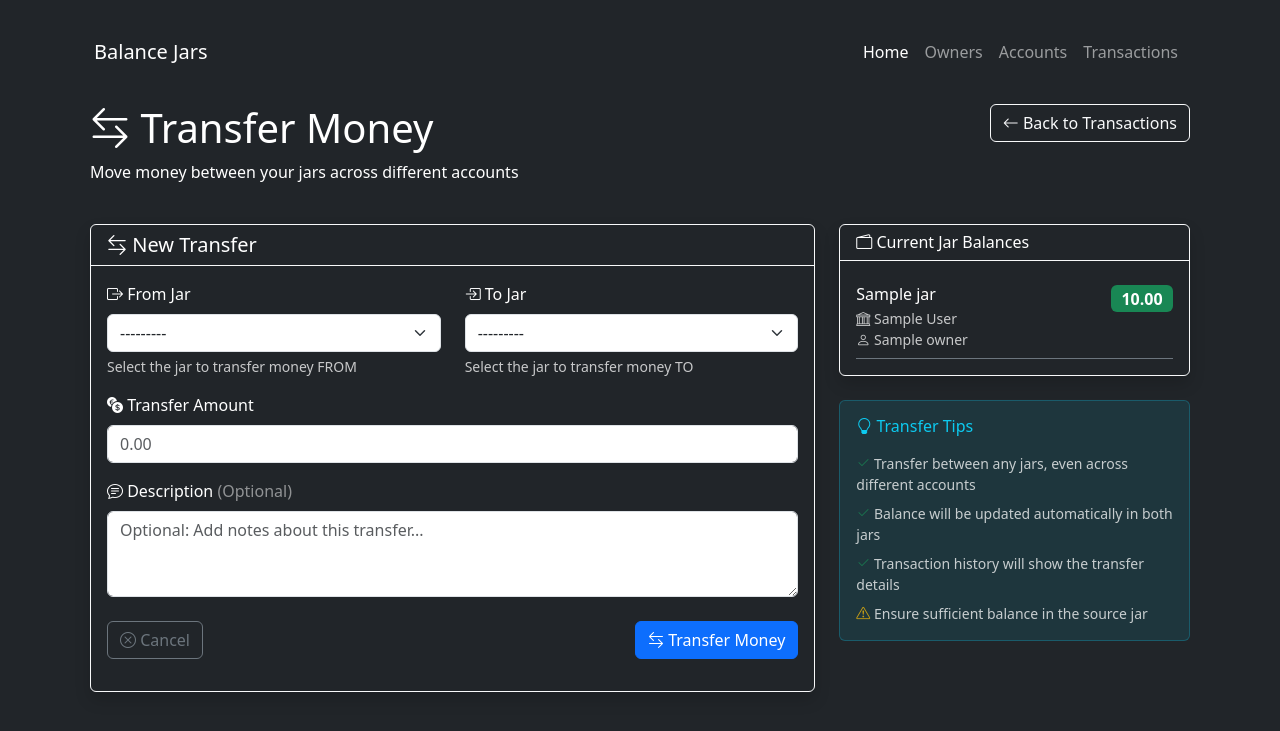
After one commit to whoismaruf/balance_jar, a Django app: page /transfer/ in a window 1280 px wide. The commit adds this page. Shown: the top 731 px of the page. Run offline with Django 5.2, Linux system fonts and the light colour scheme; a user stored in the database is signed in; tables that the repository leaves empty hold one stand-in row (values such as "Sample post"); some libraries are stand-ins or nearby versions.

Commit message:
Implement money transfer functionality: add TransferForm, update Transaction model, create transfer_money view, and add transfer template. Update transaction history and dashboard to display transfers.

```diff
--- a/core/forms.py
+++ b/core/forms.py
@@ -94,3 +94,84 @@ class OutgoingTransactionForm(forms.ModelForm):
         if commit:
             transaction.save()
         return transaction
+
+
+class TransferForm(forms.ModelForm):
+    source_jar = forms.ModelChoiceField(
+        queryset=Jar.objects.all(),
+        widget=forms.Select(attrs={'class': 'form-select'}),
+        help_text="Select the jar to transfer money FROM",
+        empty_label="-- Select source jar --"
+    )
+    destination_jar = forms.ModelChoiceField(
+        queryset=Jar.objects.all(),
+        widget=forms.Select(attrs={'class': 'form-select'}),
+        help_text="Select the jar to transfer money TO",
+        empty_label="-- Select destination jar --"
+    )
+
+    class Meta:
+        model = Transaction
+        fields = ['source_jar', 'destination_jar', 'amount', 'description']
+        widgets = {
+            'description': forms.Textarea(attrs={
+                'rows': 3,
+                'class': 'form-control',
+                'placeholder': 'Optional: Add notes about this transfer...'
+            }),
+            'amount': forms.NumberInput(attrs={
+                'step': '0.01',
+                'min': '0.01',
+                'class': 'form-control',
+                'placeholder': '0.00'
+            }),
+        }
+
+    def __init__(self, *args, **kwargs):
+        self.user = kwargs.pop('user', None)
+        super().__init__(*args, **kwargs)
+
+        # Filter jars by user and customize display
+        if self.user:
+            user_jars = Jar.objects.filter(account__created_by=self.user).select_related('account', 'owner')
+            self.fields['source_jar'].queryset = user_jars
+            self.fields['destination_jar'].queryset = user_jars
+
+            # Customize the choice labels to show account and balance info
+            jar_choices = []
+            for jar in user_jars:
+                label = f"{jar.name} - {jar.account.name} (Balance: {jar.balance}) - {jar.owner.name}"
+                jar_choices.append((jar.id, label))
+
+            self.fields['source_jar'].choices = [('', '---------')] + jar_choices
+            self.fields['destination_jar'].choices = [('', '---------')] + jar_choices
+
+    def clean(self):
+        cleaned_data = super().clean()
+        source_jar = cleaned_data.get('source_jar')
+        destination_jar = cleaned_data.get('destination_jar')
+        amount = cleaned_data.get('amount')
+
+        if source_jar and destination_jar:
+            # Check if trying to transfer to the same jar
+            if source_jar == destination_jar:
+                raise forms.ValidationError("Cannot transfer money to the same jar.")
+
+            # Check if source jar has sufficient balance
+            if amount and amount > source_jar.balance:
+                raise forms.ValidationError(
+                    f"Insufficient balance in {source_jar.name}. "
+                    f"Available: {source_jar.balance}, Requested: {amount}"
+                )
+
+        return cleaned_data
+
+    def save(self, commit=True):
+        transaction = super().save(commit=False)
+        transaction.transaction_type = 'TRANSFER'
+        transaction.jar = self.cleaned_data['source_jar']
+        transaction.destination_jar = self.cleaned_data['destination_jar']
+
+        if commit:
+            transaction.save()
+        return transaction
--- a/core/urls.py
+++ b/core/urls.py
@@ -14,4 +14,5 @@ urlpatterns = [
     path('jars/<int:jar_id>/add-income/', views.add_incoming_transaction, name='add_incoming_transaction'),
     path('jars/<int:jar_id>/add-expense/', views.add_outgoing_transaction, name='add_outgoing_transaction'),
     path('jars/<int:jar_id>/transactions/', views.jar_transactions, name='jar_transactions'),
+    path('transfer/', views.transfer_money, name='transfer_money'),
 ]
--- a/core/views.py
+++ b/core/views.py
@@ -251,3 +251,29 @@ def all_transactions(request):
     }
 
     return render(request, 'core/all_transactions.html', context)
+
+
+@login_required
+def transfer_money(request):
+    if request.method == 'POST':
+        form = TransferForm(request.POST, user=request.user)
+        if form.is_valid():
+            transfer = form.save(commit=False)
+            transfer.created_by = request.user
+            try:
+                transfer.save()
+                return redirect('all_transactions')
+            except ValueError as e:
+                form.add_error(None, str(e))
+    else:
+        form = TransferForm(user=request.user)
+
+    # Get user's jars for balance display
+    user_jars = Jar.objects.filter(account__created_by=request.user).select_related('account', 'owner')
+
+    context = {
+        'form': form,
+        'user_jars': user_jars,
+    }
+
+    return render(request, 'core/transfer_money.html', context)
--- /dev/null
+++ b/templates/core/transfer_money.html
@@ -0,0 +1,311 @@
+{% extends 'base.html' %}
+{% load crispy_forms_tags %}
+
+{% block title %}Transfer Money{% endblock %}
+
+{% block content %}
+<!-- Header Section -->
+<div class="row mb-4">
+    <div class="col-md-8">
+        <h1><i class="bi bi-arrow-left-right"></i> Transfer Money</h1>
+        <p class="text-white">Move money between your jars across different accounts</p>
+    </div>
+    <div class="col-md-4 text-end">
+        <div class="btn-group" role="group">
+            <a href="{% url 'all_transactions' %}" class="btn btn-outline-light">
+                <i class="bi bi-arrow-left"></i> Back to Transactions
+            </a>
+        </div>
+    </div>
+</div>
+
+<div class="row">
+    <!-- Transfer Form -->
+    <div class="col-lg-8">
+        <div class="card bg-dark border-light shadow">
+            <div class="card-header border-bottom border-light">
+                <h5 class="text-white mb-0">
+                    <i class="bi bi-arrow-left-right"></i> New Transfer
+                </h5>
+            </div>
+            <div class="card-body">
+                <form method="post">
+                    {% csrf_token %}
+
+                    <!-- Form Errors -->
+                    {% if form.non_field_errors %}
+                        <div class="alert alert-danger" role="alert">
+                            {% for error in form.non_field_errors %}
+                                <i class="bi bi-exclamation-triangle"></i> {{ error }}
+                            {% endfor %}
+                        </div>
+                    {% endif %}
+
+                    <div class="row">
+                        <!-- Source Jar -->
+                        <div class="col-md-6 mb-3">
+                            <label for="{{ form.source_jar.id_for_label }}" class="form-label text-white">
+                                <i class="bi bi-box-arrow-right"></i> From Jar
+                            </label>
+                            {{ form.source_jar }}
+                            <div class="form-text text-white opacity-75">{{ form.source_jar.help_text }}</div>
+                            <!-- Selected jar info -->
+                            <div id="source-jar-info" class="mt-2 p-2 bg-secondary bg-opacity-25 rounded" style="display: none;">
+                                <small class="text-white">
+                                    <div><strong>Account:</strong> <span id="source-account"></span></div>
+                                    <div><strong>Owner:</strong> <span id="source-owner"></span></div>
+                                    <div><strong>Balance:</strong> <span id="source-balance" class="text-success"></span></div>
+                                </small>
+                            </div>
+                            {% if form.source_jar.errors %}
+                                <div class="text-danger small">{{ form.source_jar.errors.0 }}</div>
+                            {% endif %}
+                        </div>
+
+                        <!-- Destination Jar -->
+                        <div class="col-md-6 mb-3">
+                            <label for="{{ form.destination_jar.id_for_label }}" class="form-label text-white">
+                                <i class="bi bi-box-arrow-in-right"></i> To Jar
+                            </label>
+                            {{ form.destination_jar }}
+                            <div class="form-text text-white opacity-75">{{ form.destination_jar.help_text }}</div>
+                            <!-- Selected jar info -->
+                            <div id="destination-jar-info" class="mt-2 p-2 bg-secondary bg-opacity-25 rounded" style="display: none;">
+                                <small class="text-white">
+                                    <div><strong>Account:</strong> <span id="destination-account"></span></div>
+                                    <div><strong>Owner:</strong> <span id="destination-owner"></span></div>
+                                    <div><strong>Current Balance:</strong> <span id="destination-balance" class="text-success"></span></div>
+                                </small>
+                            </div>
+                            {% if form.destination_jar.errors %}
+                                <div class="text-danger small">{{ form.destination_jar.errors.0 }}</div>
+                            {% endif %}
+                        </div>
+                    </div>
+
+                    <!-- Transfer Preview -->
+                    <div id="transfer-preview" class="alert alert-success" style="display: none;">
+                        <div class="row align-items-center">
+                            <div class="col-4 text-center">
+                                <div class="text-dark">
+                                    <div><strong id="preview-source-jar"></strong></div>
+                                    <div class="small">(<span id="preview-source-account"></span>)</div>
+                                    <div class="text-success">Balance: <span id="preview-source-balance"></span></div>
+                                </div>
+                            </div>
+                            <div class="col-4 text-center">
+                                <i class="bi bi-arrow-right text-warning display-4"></i>
+                                <div class="text-warning fw-bold mt-2">
+                                    <span id="preview-amount">0.00</span>
+                                </div>
+                            </div>
+                            <div class="col-4 text-center">
+                                <div class="text-dark">
+                                    <div><strong id="preview-destination-jar"></strong></div>
+                                    <div class="small">(<span id="preview-destination-account"></span>)</div>
+                                    <div class="text-success">Balance: <span id="preview-destination-balance"></span></div>
+                                </div>
+                            </div>
+                        </div>
+                    </div>
+
+                    <!-- Amount -->
+                    <div class="mb-3">
+                        <label for="{{ form.amount.id_for_label }}" class="form-label text-white">
+                            <i class="bi bi-currency-exchange"></i> Transfer Amount
+                        </label>
+                        {{ form.amount }}
+                        {% if form.amount.errors %}
+                            <div class="text-danger small">{{ form.amount.errors.0 }}</div>
+                        {% endif %}
+                    </div>
+
+                    <!-- Description -->
+                    <div class="mb-4">
+                        <label for="{{ form.description.id_for_label }}" class="form-label text-white">
+                            <i class="bi bi-chat-text"></i> Description <span class="text-white opacity-50">(Optional)</span>
+                        </label>
+                        {{ form.description }}
+                        {% if form.description.errors %}
+                            <div class="text-danger small">{{ form.description.errors.0 }}</div>
+                        {% endif %}
+                    </div>
+
+                    <!-- Submit Button -->
+                    <div class="d-flex justify-content-between align-items-center">
+                        <a href="{% url 'all_transactions' %}" class="btn btn-outline-secondary">
+                            <i class="bi bi-x-circle"></i> Cancel
+                        </a>
+                        <button type="submit" class="btn btn-primary">
+                            <i class="bi bi-arrow-left-right"></i> Transfer Money
+                        </button>
+                    </div>
+                </form>
+            </div>
+        </div>
+    </div>
+
+    <!-- Jar Balances Sidebar -->
+    <div class="col-lg-4">
+        <!-- Current Balances -->
+        <div class="card bg-dark border-light shadow mb-4">
+            <div class="card-header border-bottom border-light">
+                <h6 class="text-white mb-0">
+                    <i class="bi bi-wallet2"></i> Current Jar Balances
+                </h6>
+            </div>
+            <div class="card-body">
+                {% if user_jars %}
+                    <div class="list-group list-group-flush">
+                        {% for jar in user_jars %}
+                            <div class="list-group-item bg-transparent border-0 px-0 py-2 border-bottom border-secondary">
+                                <div class="d-flex justify-content-between align-items-start">
+                                    <div>
+                                        <h6 class="text-white mb-1">{{ jar.name }}</h6>
+                                        <small class="text-white opacity-75">
+                                            <i class="bi bi-bank"></i> {{ jar.account.name }}
+                                        </small>
+                                        <br>
+                                        <small class="text-white opacity-75">
+                                            <i class="bi bi-person"></i> {{ jar.owner.name }}
+                                        </small>
+                                    </div>
+                                    <div class="text-end">
+                                        <span class="badge bg-success fs-6">{{ jar.balance }}</span>
+                                    </div>
+                                </div>
+                            </div>
+                        {% endfor %}
+                    </div>
+                {% else %}
+                    <div class="text-center py-3">
+                        <i class="bi bi-inbox text-white opacity-50"></i>
+                        <div class="small text-white opacity-75 mt-1">No jars available</div>
+                    </div>
+                {% endif %}
+            </div>
+        </div>
+
+        <!-- Transfer Tips -->
+        <div class="card bg-info bg-opacity-10 border-info border-opacity-25">
+            <div class="card-body">
+                <h6 class="text-info mb-3">
+                    <i class="bi bi-lightbulb"></i> Transfer Tips
+                </h6>
+                <ul class="list-unstyled text-white opacity-75 small mb-0">
+                    <li class="mb-2">
+                        <i class="bi bi-check2 text-success"></i>
+                        Transfer between any jars, even across different accounts
+                    </li>
+                    <li class="mb-2">
+                        <i class="bi bi-check2 text-success"></i>
+                        Balance will be updated automatically in both jars
+                    </li>
+                    <li class="mb-2">
+                        <i class="bi bi-check2 text-success"></i>
+                        Transaction history will show the transfer details
+                    </li>
+                    <li>
+                        <i class="bi bi-exclamation-triangle text-warning"></i>
+                        Ensure sufficient balance in the source jar
+                    </li>
+                </ul>
+            </div>
+        </div>
+    </div>
+</div>
+
+<style>
+/* Custom styling for jar selection dropdowns */
+#id_source_jar option, #id_destination_jar option {
+    padding: 8px 12px;
+}
+
+/* Dynamic balance display */
+.jar-balance-display {
+    font-size: 0.9em;
+    margin-top: 4px;
+}
+</style>
+
+<script>
+// Add real-time jar information display and transfer preview
+document.addEventListener('DOMContentLoaded', function() {
+    const sourceJarSelect = document.getElementById('id_source_jar');
+    const destinationJarSelect = document.getElementById('id_destination_jar');
+    const amountInput = document.getElementById('id_amount');
+
+    // Jar data from Django template
+    const jarData = {
+        {% for jar in user_jars %}
+        {{ jar.id }}: {
+            name: "{{ jar.name }}",
+            account: "{{ jar.account.name }}",
+            owner: "{{ jar.owner.name }}",
+            balance: {{ jar.balance }}
+        }{% if not forloop.last %},{% endif %}
+        {% endfor %}
+    };
+
+    function updateJarInfo(selectElement, infoElementId, accountSpanId, ownerSpanId, balanceSpanId) {
+        const selectedValue = selectElement.value;
+        const infoElement = document.getElementById(infoElementId);
+
+        if (selectedValue && jarData[selectedValue]) {
+            const jar = jarData[selectedValue];
+            document.getElementById(accountSpanId).textContent = jar.account;
+            document.getElementById(ownerSpanId).textContent = jar.owner;
+            document.getElementById(balanceSpanId).textContent = jar.balance;
+            infoElement.style.display = 'block';
+        } else {
+            infoElement.style.display = 'none';
+        }
+        updateTransferPreview();
+    }
+
+    function updateTransferPreview() {
+        const sourceValue = sourceJarSelect.value;
+        const destValue = destinationJarSelect.value;
+        const amount = amountInput.value;
+        const previewElement = document.getElementById('transfer-preview');
+
+        if (sourceValue && destValue && amount && jarData[sourceValue] && jarData[destValue]) {
+            const sourceJar = jarData[sourceValue];
+            const destJar = jarData[destValue];
+
+            // Update preview information
+            document.getElementById('preview-source-jar').textContent = sourceJar.name;
+            document.getElementById('preview-source-account').textContent = sourceJar.account;
+            document.getElementById('preview-source-balance').textContent = sourceJar.balance;
+
+            document.getElementById('preview-destination-jar').textContent = destJar.name;
+            document.getElementById('preview-destination-account').textContent = destJar.account;
+            document.getElementById('preview-destination-balance').textContent = destJar.balance;
+
+            document.getElementById('preview-amount').textContent = amount;
+
+            previewElement.style.display = 'block';
+        } else {
+            previewElement.style.display = 'none';
+        }
+    }
+
+    // Event listeners
+    if (sourceJarSelect) {
+        sourceJarSelect.addEventListener('change', function() {
+            updateJarInfo(this, 'source-jar-info', 'source-account', 'source-owner', 'source-balance');
+        });
+    }
+
+    if (destinationJarSelect) {
+        destinationJarSelect.addEventListener('change', function() {
+            updateJarInfo(this, 'destination-jar-info', 'destination-account', 'destination-owner', 'destination-balance');
+        });
+    }
+
+    if (amountInput) {
+        amountInput.addEventListener('input', updateTransferPreview);
+    }
+});
+</script>
+{% endblock %}
```
Also changed, not shown: core/models.py (+28 -0 lines), templates/core/all_transactions.html (+30 -5 lines), templates/core/index.html (+27 -1 lines), www/settings.py (+6 -11 lines).
